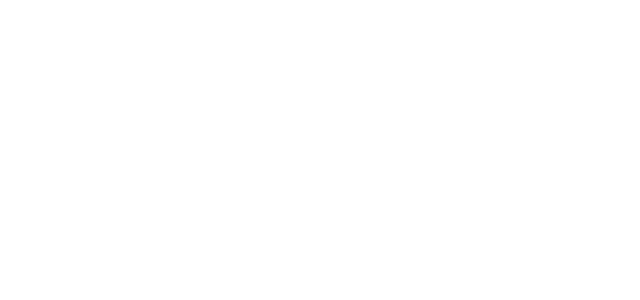
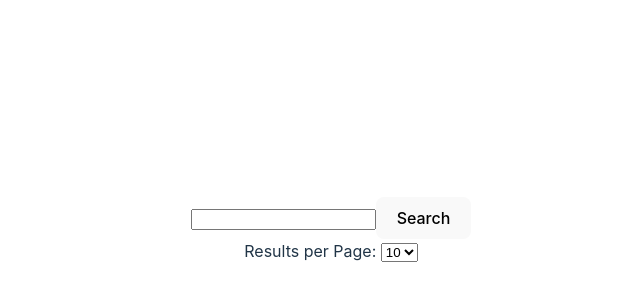
Before and after one commit to Ehabel/BookSearch, a React (Vite) app: page / in a window 1280 px wide. Shown: the part 170-470 px from the top of the page, without its empty margins (309-949 px from the left). Built offline with nearby package versions, Linux system fonts and the light colour scheme.

Commit message:
Added books rendering with ability to select number of books per page

```diff
--- a/package.json
+++ b/package.json
@@ -9,6 +9,7 @@
         "preview": "vite preview"
     },
     "dependencies": {
+        "prop-types": "^15.8.1",
         "react": "^18.2.0",
         "react-dom": "^18.2.0"
     },
--- a/src/App.jsx
+++ b/src/App.jsx
@@ -1,12 +1,16 @@
+import "./App.css";
+import SearchBar from "./components/SearchBar/SearchBar";
+import LoadBooks from "./containers/LoadBooks";
 import { useState } from "react";
-import reactLogo from "./assets/react.svg";
-import viteLogo from "/vite.svg";
-import "./App.css";
 
 function App() {
-    const [count, setCount] = useState(0);
-
-    return <div className="App"></div>;
+    const [searchValue, setSearchValue] = useState("");
+    return (
+        <div>
+            <SearchBar onSearch={(value) => setSearchValue(value)} />
+            <LoadBooks searchTerm={searchValue} />
+        </div>
+    );
 }
 
 export default App;
--- /dev/null
+++ b/src/components/Book/Book.jsx
@@ -0,0 +1,21 @@
+import React from "react";
+
+const Book = ({ title, authors, description, thumbnail }) => {
+    return (
+        <div>
+            <img src={thumbnail} alt={title} />
+            <p>{title}</p>
+            <p>{authors}</p>
+            <p>{description}</p>
+        </div>
+    );
+};
+
+Book.defaultProps = {
+    thumbnail: "No image found",
+    title: "N/A",
+    authors: "N/A",
+    description: "N/A",
+};
+
+export default Book;
--- /dev/null
+++ b/src/components/BooksList/BooksList.jsx
@@ -0,0 +1,24 @@
+import React from "react";
+import Book from "../Book/Book";
+
+const BookList = ({ books }) => {
+    return (
+        <>
+            {books.map((result) => (
+                <Book
+                    key={result.id}
+                    title={result.volumeInfo.title}
+                    authors={result.volumeInfo.authors}
+                    description={result.volumeInfo.description}
+                    thumbnail={
+                        result.volumeInfo.imageLinks
+                            ? result.volumeInfo.imageLinks.thumbnail
+                            : "N/A"
+                    }
+                />
+            ))}
+        </>
+    );
+};
+
+export default BookList;
--- /dev/null
+++ b/src/components/SearchBar/SearchBar.jsx
@@ -0,0 +1,23 @@
+import { useState } from "react";
+
+const SearchBar = ({ onSearch }) => {
+    const [input, setInput] = useState("");
+
+    const onInputChange = (e) => {
+        setInput(e.target.value);
+    };
+
+    const handleSubmit = (e) => {
+        e.preventDefault();
+        onSearch(input);
+        setInput("");
+    };
+    return (
+        <form onSubmit={handleSubmit}>
+            <input onChange={onInputChange} type="text" value={input} />
+            <button type="submit">Search</button>
+        </form>
+    );
+};
+
+export default SearchBar;
--- /dev/null
+++ b/src/containers/LoadBooks.jsx
@@ -0,0 +1,52 @@
+import { getBooksBySearch } from "../utils/fetch-utils.js";
+import BookList from "../components/BooksList/BooksList.jsx";
+import { useState, useEffect } from "react";
+
+const LoadBooks = ({ searchTerm }) => {
+    const [books, setBooks] = useState([]);
+    const [loading, setLoading] = useState(false);
+    const [error, setError] = useState(null);
+    const [resultsNum, setresultsNum] = useState(10);
+
+    const changeMax = (e) => {
+        setresultsNum(e.target.value);
+    };
+
+    useEffect(() => {
+        if (searchTerm !== "") {
+            setLoading(true);
+            setBooks([]);
+            setError(null);
+            getBooksBySearch(searchTerm, resultsNum)
+                .then((books) => setBooks(books))
+                .catch((error) => setError(error))
+                .finally(() => setLoading(false));
+        }
+    }, [resultsNum, searchTerm]);
+    return (
+        <div>
+            {/* <ResultsNum onChange={(value) => setresultsNum(value)} /> */}
+            <form>
+                <div>
+                    <label htmlFor="maxResults">Results per Page: </label>
+                    <select
+                        name="maxResults"
+                        id="maxResults"
+                        defaultValue="10"
+                        onChange={changeMax}
+                    >
+                        <option value="10">10</option>
+                        <option value="20">20</option>
+                        <option value="30">30</option>
+                        <option value="40">40</option>
+                    </select>
+                </div>
+            </form>
+            {loading && <p>...loading</p>}
+            {!loading && error && <p>{error.message}</p>}
+            {!loading && books.length > 0 && <BookList books={books} />}
+        </div>
+    );
+};
+
+export default LoadBooks;
--- /dev/null
+++ b/src/utils/fetch-utils.js
@@ -0,0 +1,20 @@
+export const getBooksBySearch = async (searchTerm, maxResults = 10) => {
+    const response = await fetch(
+        `https://www.googleapis.com/books/v1/volumes?q=${searchTerm}&maxResults=${maxResults}`
+    );
+    if (!response.ok) {
+        throw new Error("Something went wrong");
+    }
+
+    const data = await response.json();
+    const { items } = data;
+    if (items.length < 1) {
+        throw new Error("No books found for search term " + searchTerm);
+    }
+    // console.log(items);
+    // console.log(maxResults);
+    // console.log(items.volumeInfo);
+    // console.log(items[0].volumeInfo.imageLinks);
+
+    return items;
+};
```
Also changed, not shown: 1 other file (tests, documents, lock files or other folders).
